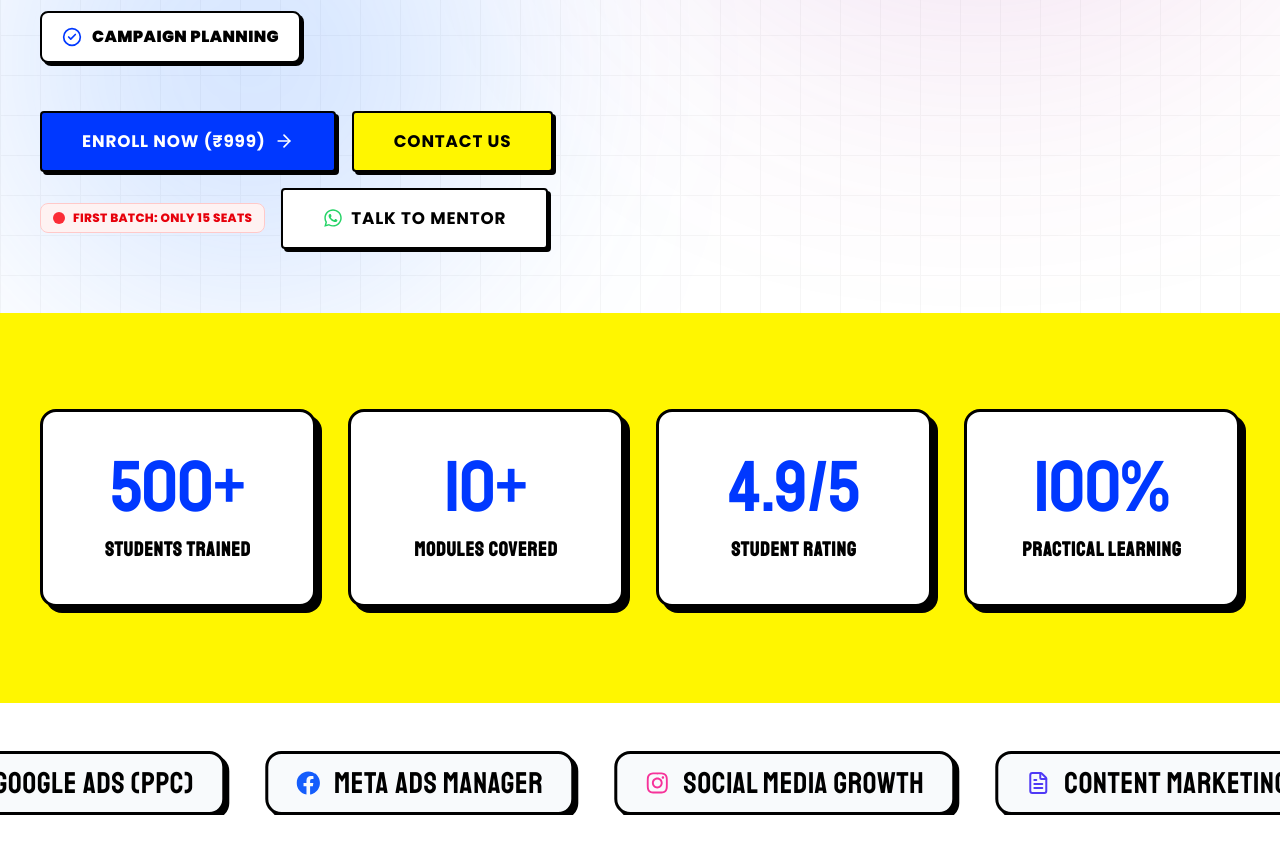
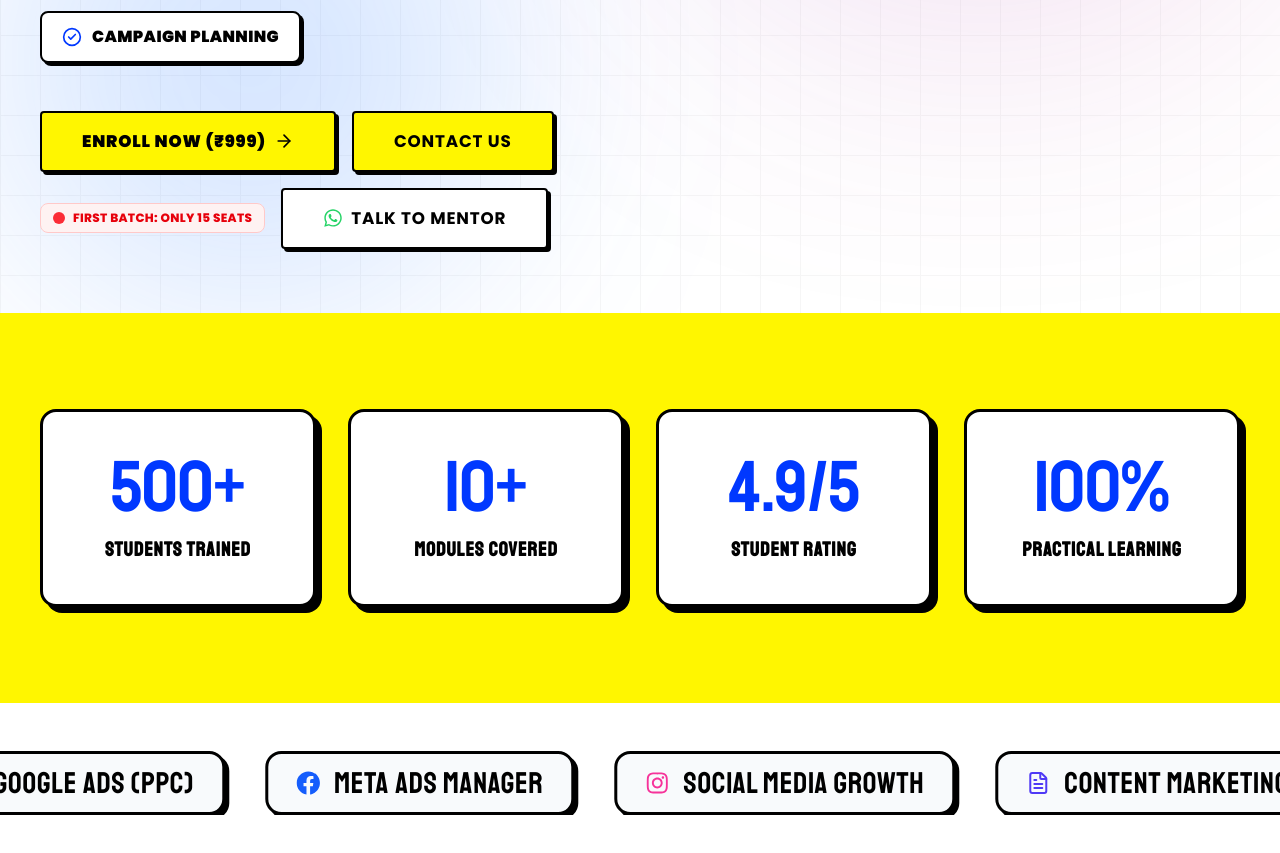
Before and after one commit to MdHuzaifa018/Digital-Marketing-landing-page, a React (Vite) app: page / in a window 1280 px wide. Shown: the part 1001-1854 px from the top of the page. Built offline with nearby package versions, Linux system fonts and the light colour scheme.

Commit message:
Change Enroll Now button to alert flicker style

```diff
--- a/src/components/sections/Hero.jsx
+++ b/src/components/sections/Hero.jsx
@@ -110,13 +110,19 @@ const Hero = () => {
               <div className="flex flex-wrap gap-3 sm:gap-4 w-full sm:w-auto">
                 <motion.button
                   onClick={() => openModal()}
-                  className="btn btn-primary btn-lg flex-1 sm:flex-none justify-center origin-center"
-                  animate={{ scale: [1, 1.05, 1], rotate: [0, -2, 2, -2, 0] }}
-                  transition={{ repeat: Infinity, duration: 1.5, ease: "easeInOut" }}
-                  whileHover={{ scale: 1.1 }}
+                  className="btn bg-[var(--color-secondary)] text-black border-2 border-black btn-lg flex-1 sm:flex-none justify-center relative overflow-visible"
+                  animate={{
+                    opacity: [1, 0.6, 1, 1, 0.4, 1, 1, 1, 1, 1],
+                    x: [0, -3, 3, -3, 3, 0, 0, 0, 0, 0],
+                    scale: [1, 1.05, 1, 1.05, 1, 1, 1, 1, 1, 1]
+                  }}
+                  transition={{ repeat: Infinity, duration: 2.5, ease: "linear" }}
+                  whileHover={{ scale: 1.05 }}
                   whileTap={{ scale: 0.95 }}
                 >
-                  <span>Enroll Now (₹999)</span>
+                  {/* Outer Ping for Alert Effect */}
+                  <span className="absolute inset-0 bg-[var(--color-secondary)] border-2 border-black rounded-lg animate-ping opacity-40 -z-10 pointer-events-none"></span>
+                  <span className="font-900 tracking-wider">Enroll Now (₹999)</span>
                   <ArrowRight size={20} className="group-hover:translate-x-1 transition-transform" />
                 </motion.button>
                 <a href="#contact" className="btn btn-secondary btn-lg flex-1 sm:flex-none justify-center">
```
